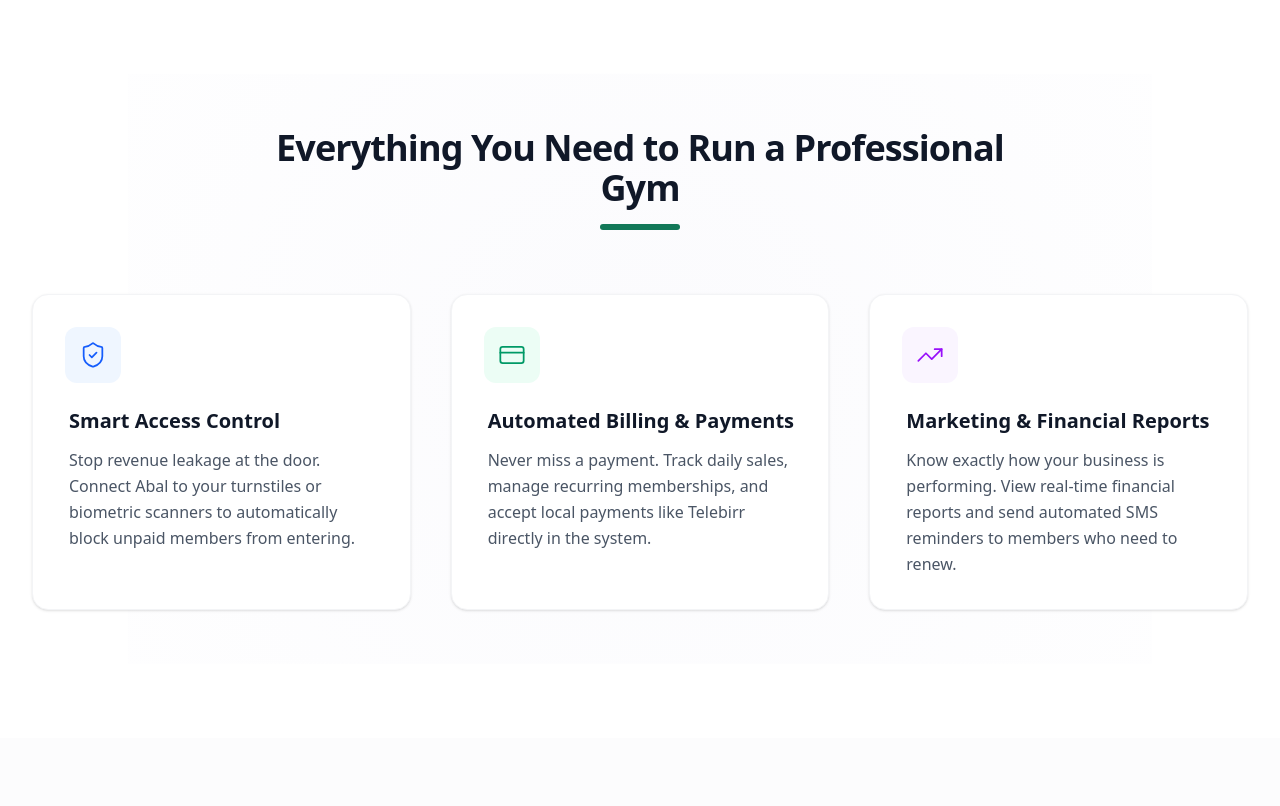
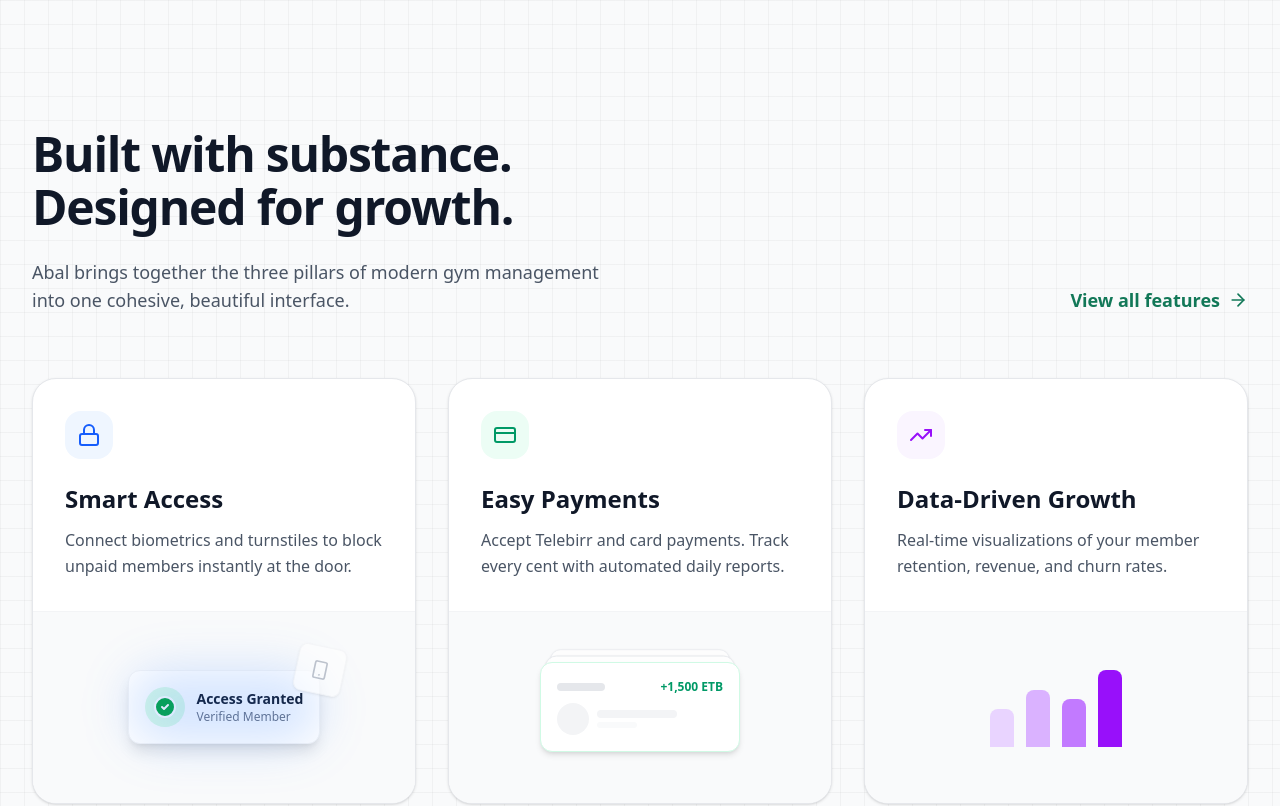
Before and after one commit to woverasolution/abal-website, a Next.js app: page / in a window 1280 px wide. Shown: the part 800-1606 px from the top of the page. Built offline with nearby package versions, Linux system fonts and the light colour scheme.

Commit message:
changed the core benefits section

```diff
--- a/components/home/CoreBenefits.tsx
+++ b/components/home/CoreBenefits.tsx
@@ -1,94 +1,174 @@
 "use client";
 
 import { motion } from "framer-motion";
-import { ShieldCheck, CreditCard, TrendingUp } from "lucide-react";
+import { ShieldCheck, CreditCard, TrendingUp, ArrowRight, CheckCircle2, Lock, Smartphone, PieChart, Users } from "lucide-react";
 import { fadeIn, staggerContainer } from "@/lib/animations";
-
-const benefits = [
-    {
-        title: "Smart Access Control",
-        body: "Stop revenue leakage at the door. Connect Abal to your turnstiles or biometric scanners to automatically block unpaid members from entering.",
-        icon: ShieldCheck,
-        color: "text-blue-600",
-        bgColor: "bg-blue-50",
-        borderColor: "border-blue-100",
-    },
-    {
-        title: "Automated Billing & Payments",
-        body: "Never miss a payment. Track daily sales, manage recurring memberships, and accept local payments like Telebirr directly in the system.",
-        icon: CreditCard,
-        color: "text-emerald-600",
-        bgColor: "bg-emerald-50",
-        borderColor: "border-emerald-100",
-    },
-    {
-        title: "Marketing & Financial Reports",
-        body: "Know exactly how your business is performing. View real-time financial reports and send automated SMS reminders to members who need to renew.",
-        icon: TrendingUp,
-        color: "text-purple-600",
-        bgColor: "bg-purple-50",
-        borderColor: "border-purple-100",
-    },
-];
 
 export default function CoreBenefits() {
     return (
-        <section className="py-20 lg:py-32 bg-white relative overflow-hidden">
-            {/* Background Decorative Blobs - matching Hero density but subtle */}
-            <div className="absolute top-1/2 left-1/2 -translate-x-1/2 -translate-y-1/2 w-[80%] h-[80%] bg-[radial-gradient(circle_800px_at_50%_50%,rgba(120,119,198,0.03),transparent)] pointer-events-none" />
+        <section className="py-24 lg:py-32 bg-gray-50 relative overflow-hidden">
+            {/* Subtle Grid Background */}
+            <div className="absolute inset-0 bg-[linear-gradient(to_right,#80808012_1px,transparent_1px),linear-gradient(to_bottom,#80808012_1px,transparent_1px)] bg-[size:24px_24px]"></div>
 
             <div className="max-w-7xl mx-auto px-4 sm:px-6 lg:px-8 relative z-10">
-                <motion.div
-                    initial="hidden"
-                    whileInView="visible"
-                    viewport={{ once: true, margin: "-100px" }}
-                    variants={staggerContainer}
-                    className="text-center max-w-3xl mx-auto mb-16"
-                >
-                    <motion.h2
+                <div className="flex flex-col md:flex-row md:items-end justify-between mb-16 gap-6">
+                    <motion.div
+                        initial="hidden"
+                        whileInView="visible"
+                        viewport={{ once: true, margin: "-100px" }}
                         variants={fadeIn}
-                        className="text-3xl md:text-4xl font-bold text-gray-900 tracking-tight mb-4"
+                        className="max-w-2xl"
                     >
-                        Everything You Need to Run a Professional Gym
-                    </motion.h2>
+                        <h2 className="text-3xl md:text-5xl font-bold text-gray-900 tracking-tight leading-[1.1] mb-6">
+                            Built with substance.<br />
+                            Designed for growth.
+                        </h2>
+                        <p className="text-lg text-gray-600 max-w-xl">
+                            Abal brings together the three pillars of modern gym management into one cohesive, beautiful interface.
+                        </p>
+                    </motion.div>
+
                     <motion.div
+                        initial="hidden"
+                        whileInView="visible"
+                        viewport={{ once: true, margin: "-100px" }}
                         variants={fadeIn}
-                        className="h-1.5 w-20 bg-[var(--brand)] mx-auto rounded-full"
-                    />
-                </motion.div>
+                        className="hidden md:block"
+                    >
+                        <button className="group flex items-center gap-2 text-[var(--brand)] font-semibold text-lg hover:text-[var(--brand-dark)] transition-colors">
+                            View all features
+                            <ArrowRight className="w-5 h-5 group-hover:translate-x-1 transition-transform" />
+                        </button>
+                    </motion.div>
+                </div>
 
                 <motion.div
                     initial="hidden"
                     whileInView="visible"
                     viewport={{ once: true, margin: "-100px" }}
                     variants={staggerContainer}
-                    className="grid grid-cols-1 md:grid-cols-3 gap-8 lg:gap-10"
+                    className="grid grid-cols-1 md:grid-cols-3 gap-8"
                 >
-                    {benefits.map((benefit, index) => (
-                        <motion.div
-                            key={benefit.title}
-                            variants={fadeIn}
-                            whileHover={{ y: -5 }}
-                            className="group relative bg-white rounded-2xl p-8 border border-gray-100 shadow-sm hover:shadow-xl transition-all duration-300"
-                        >
-                            {/* Icon Container */}
-                            <div className={`w-14 h-14 rounded-xl flex items-center justify-center mb-6 group-hover:scale-110 transition-transform duration-300 ${benefit.bgColor}`}>
-                                <benefit.icon className={`w-7 h-7 ${benefit.color}`} strokeWidth={1.5} />
+                    {/* Card 1: Security */}
+                    <motion.div
+                        variants={fadeIn}
+                        className="group relative bg-white rounded-3xl border border-gray-200 shadow-sm hover:shadow-xl transition-all duration-500 overflow-hidden flex flex-col"
+                    >
+                        <div className="p-8 pb-0">
+                            <div className="w-12 h-12 rounded-2xl bg-blue-50 flex items-center justify-center mb-6 text-blue-600">
+                                <Lock className="w-6 h-6" />
                             </div>
+                            <h3 className="text-2xl font-bold text-gray-900 mb-3">Smart Access</h3>
+                            <p className="text-gray-600 leading-relaxed mb-8">
+                                Connect biometrics and turnstiles to block unpaid members instantly at the door.
+                            </p>
+                        </div>
 
-                            {/* Content */}
-                            <h3 className="text-xl font-bold text-gray-900 mb-3 ml-1">
-                                {benefit.title}
-                            </h3>
-                            <p className="text-gray-600 leading-relaxed ml-1">
-                                {benefit.body}
+                        {/* Visual Stage */}
+                        <div className="mt-auto h-48 bg-gray-50 relative overflow-hidden border-t border-gray-100 group-hover:bg-blue-50/50 transition-colors duration-500">
+                            <div className="absolute inset-0 flex items-center justify-center">
+                                {/* Visual Element: Verified Badge */}
+                                <div className="relative">
+                                    <div className="absolute inset-0 bg-blue-500/20 blur-xl rounded-full"></div>
+                                    <div className="bg-white rounded-xl shadow-lg border border-gray-100 p-4 flex items-center gap-3 transform group-hover:scale-105 transition-transform duration-500">
+                                        <div className="w-10 h-10 rounded-full bg-green-100 flex items-center justify-center text-green-600">
+                                            <CheckCircle2 className="w-6 h-6 fill-green-600 text-white" />
+                                        </div>
+                                        <div>
+                                            <div className="text-sm font-bold text-gray-900">Access Granted</div>
+                                            <div className="text-xs text-gray-500">Verified Member</div>
+                                        </div>
+                                    </div>
+                                    {/* Decorative floating elements */}
+                                    <div className="absolute -top-6 -right-6 w-12 h-12 bg-white rounded-lg shadow-sm border border-gray-100 flex items-center justify-center opacity-60 transform rotate-12 group-hover:translate-y-2 transition-transform duration-700 delay-100">
+                                        <Smartphone className="w-5 h-5 text-gray-400" />
+                                    </div>
+                                </div>
+                            </div>
+                        </div>
+                    </motion.div>
+
+                    {/* Card 2: Finance */}
+                    <motion.div
+                        variants={fadeIn}
+                        className="group relative bg-white rounded-3xl border border-gray-200 shadow-sm hover:shadow-xl transition-all duration-500 overflow-hidden flex flex-col"
+                    >
+                        <div className="p-8 pb-0">
+                            <div className="w-12 h-12 rounded-2xl bg-emerald-50 flex items-center justify-center mb-6 text-emerald-600">
+                                <CreditCard className="w-6 h-6" />
+                            </div>
+                            <h3 className="text-2xl font-bold text-gray-900 mb-3">Easy Payments</h3>
+                            <p className="text-gray-600 leading-relaxed mb-8">
+                                Accept Telebirr and card payments. Track every cent with automated daily reports.
                             </p>
+                        </div>
 
-                            {/* Hover line */}
-                            <div className={`absolute bottom-0 left-8 right-8 h-1 scale-x-0 group-hover:scale-x-100 transition-transform duration-300 origin-left ${benefit.color.replace('text-', 'bg-')}`} />
-                        </motion.div>
-                    ))}
+                        {/* Visual Stage */}
+                        <div className="mt-auto h-48 bg-gray-50 relative overflow-hidden border-t border-gray-100 group-hover:bg-emerald-50/50 transition-colors duration-500">
+                            <div className="absolute inset-0 flex items-center justify-center">
+                                <div className="relative w-full max-w-[200px]">
+                                    {/* Stacked Cards */}
+                                    <div className="absolute top-0 w-full h-16 bg-white rounded-xl border border-gray-200 shadow-sm transform scale-90 -translate-y-4 opacity-70 z-0"></div>
+                                    <div className="absolute top-0 w-full h-16 bg-white rounded-xl border border-gray-200 shadow-sm transform scale-95 -translate-y-2 opacity-90 z-10"></div>
+                                    <div className="relative w-full bg-white rounded-xl border border-emerald-100 shadow-md p-4 z-20 transform group-hover:-translate-y-1 transition-transform duration-300">
+                                        <div className="flex justify-between items-center mb-2">
+                                            <div className="h-2 w-12 bg-gray-200 rounded-full"></div>
+                                            <span className="text-xs font-bold text-emerald-600">+1,500 ETB</span>
+                                        </div>
+                                        <div className="flex gap-2 items-center">
+                                            <div className="w-8 h-8 rounded-full bg-gray-100"></div>
+                                            <div className="flex-1">
+                                                <div className="h-2 w-20 bg-gray-100 rounded-full mb-1"></div>
+                                                <div className="h-1.5 w-10 bg-gray-50 rounded-full"></div>
+                                            </div>
+                                        </div>
+                                    </div>
+                                </div>
+                            </div>
+                        </div>
+                    </motion.div>
+
+                    {/* Card 3: Growth */}
+                    <motion.div
+                        variants={fadeIn}
+                        className="group relative bg-white rounded-3xl border border-gray-200 shadow-sm hover:shadow-xl transition-all duration-500 overflow-hidden flex flex-col"
+                    >
+                        <div className="p-8 pb-0">
+                            <div className="w-12 h-12 rounded-2xl bg-purple-50 flex items-center justify-center mb-6 text-purple-600">
+                                <TrendingUp className="w-6 h-6" />
+                            </div>
+                            <h3 className="text-2xl font-bold text-gray-900 mb-3">Data-Driven Growth</h3>
+                            <p className="text-gray-600 leading-relaxed mb-8">
+                                Real-time visualizations of your member retention, revenue, and churn rates.
+                            </p>
+                        </div>
+
+                        {/* Visual Stage */}
+                        <div className="mt-auto h-48 bg-gray-50 relative overflow-hidden border-t border-gray-100 group-hover:bg-purple-50/50 transition-colors duration-500">
+                            <div className="absolute inset-0 flex items-center justify-center">
+                                <div className="flex items-end gap-3 h-24 mb-4">
+                                    <div className="w-6 bg-purple-200 rounded-t-lg h-[40%] group-hover:h-[50%] transition-all duration-500"></div>
+                                    <div className="w-6 bg-purple-300 rounded-t-lg h-[60%] group-hover:h-[70%] transition-all duration-500 delay-75"></div>
+                                    <div className="w-6 bg-purple-400 rounded-t-lg h-[50%] group-hover:h-[60%] transition-all duration-500 delay-150"></div>
+                                    <div className="w-6 bg-purple-600 rounded-t-lg h-[80%] group-hover:h-[95%] transition-all duration-500 delay-200 relative">
+                                        {/* Tooltip-ish indicator */}
+                                        <div className="absolute -top-8 left-1/2 -translate-x-1/2 bg-gray-900 text-white text-[10px] px-2 py-1 rounded opacity-0 group-hover:opacity-100 transition-opacity duration-300 whitespace-nowrap">
+                                            +24% Growth
+                                        </div>
+                                    </div>
+                                </div>
+                            </div>
+                        </div>
+                    </motion.div>
                 </motion.div>
+
+                {/* Mobile CTA */}
+                <div className="mt-8 text-center md:hidden">
+                    <button className="inline-flex items-center gap-2 text-[var(--brand)] font-semibold text-lg">
+                        View all features
+                        <ArrowRight className="w-5 h-5" />
+                    </button>
+                </div>
             </div>
         </section>
     );
```
